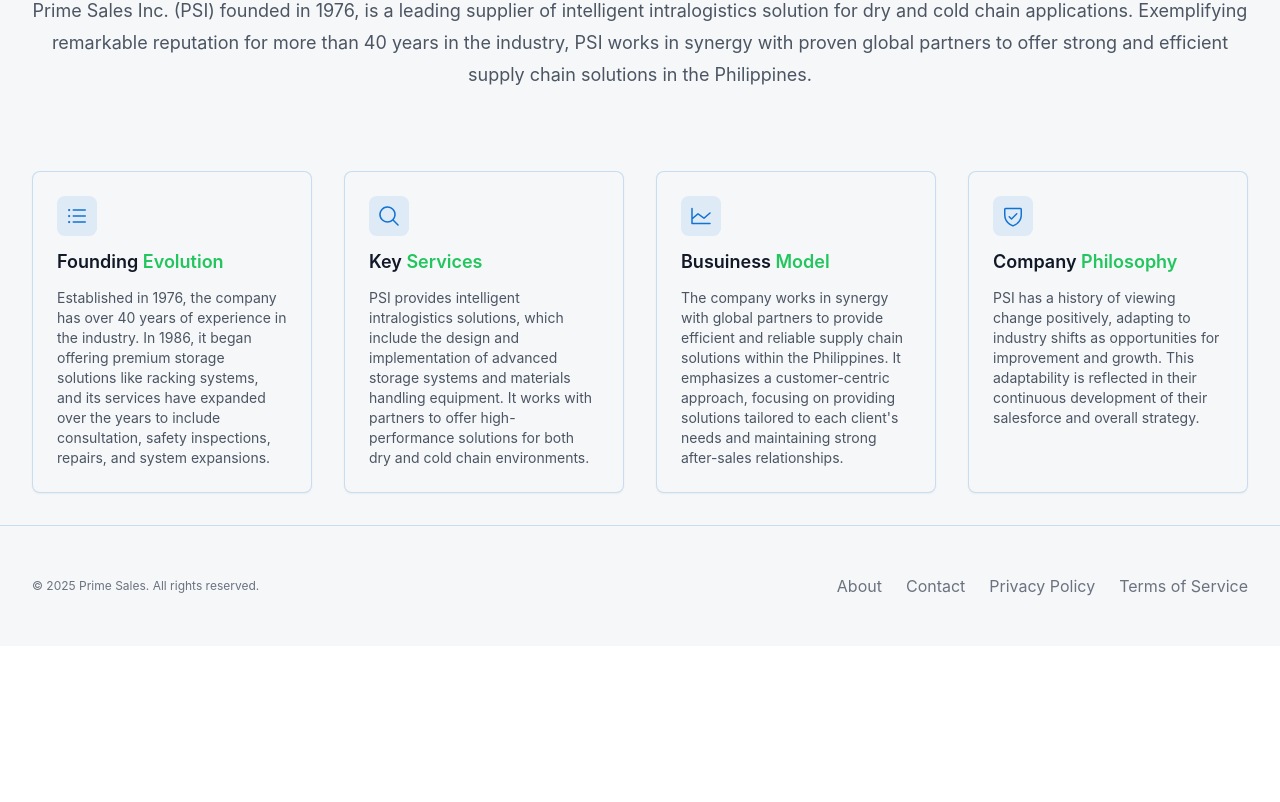
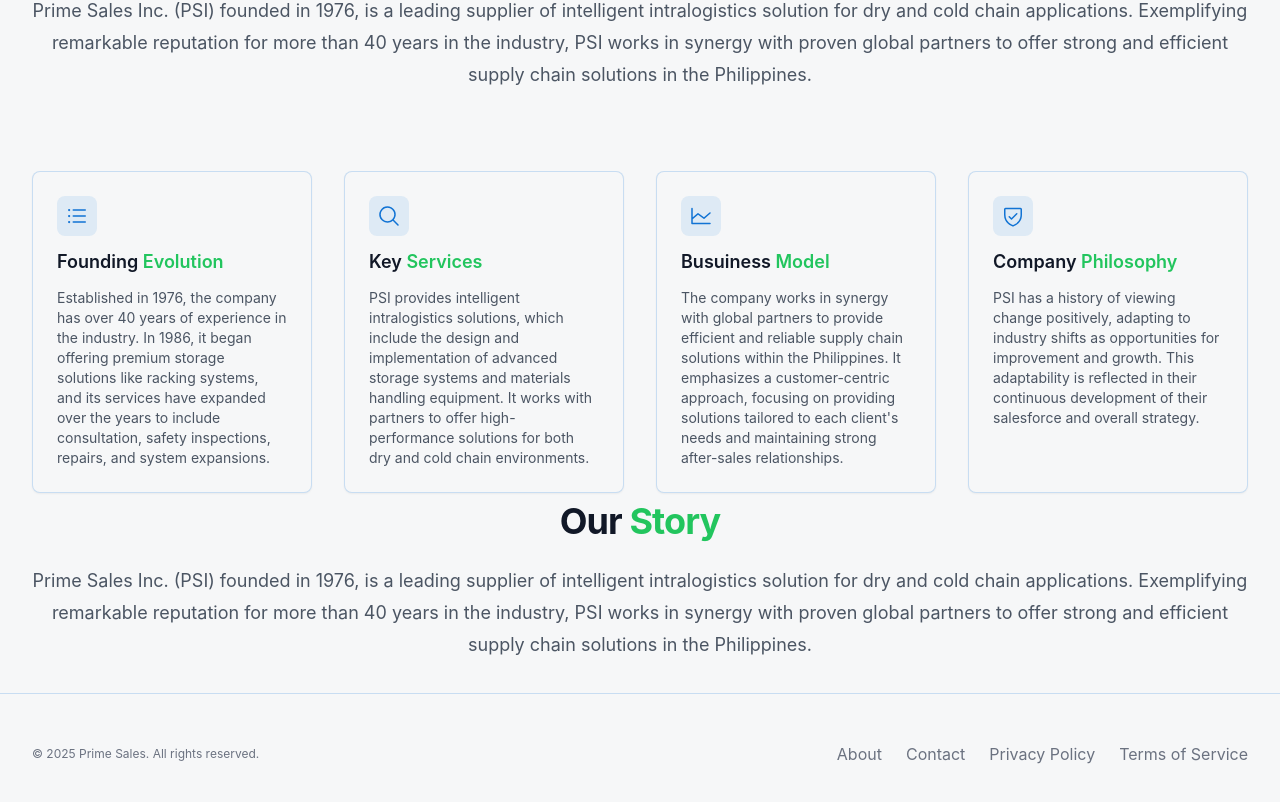
Before and after one commit to Allen-pogi/asset-monitoring-client, a React (Create React App) app: page /main in a window 1280 px wide. Shown: the part 637-1439 px from the top of the page. Before the commit the page ends 1283 px from the top, so only its background shows below. Built offline with nearby package versions, Linux system fonts and the light colour scheme.

Commit message:
Update HomePage.jsx

```diff
--- a/src/website pages/HomePage.jsx
+++ b/src/website pages/HomePage.jsx
@@ -275,6 +275,22 @@
                 </p>
               </div>
             </div>
+            <div className="text-center">
+              {/* <h2 className="text-base font-serif  font-semibold leading-relaxed text-white">
+                All about <span className="text-green-500">Prime Sales</span>
+              </h2> */}
+              <p className="mt-2 text-3xl font-bold tracking-tight text-gray-900 dark:text-white sm:text-4xl">
+                Our <span className="text-green-500">Story</span>
+              </p>
+              <p className="mt-6 text-lg leading-8 text-gray-600 dark:text-gray-400">
+                Prime Sales Inc. (PSI) founded in 1976, is a leading supplier of
+                intelligent intralogistics solution for dry and cold chain
+                applications. Exemplifying remarkable reputation for more than
+                40 years in the industry, PSI works in synergy with proven
+                global partners to offer strong and efficient supply chain
+                solutions in the Philippines.
+              </p>
+            </div>
           </div>
         </div>
       </main>
```
